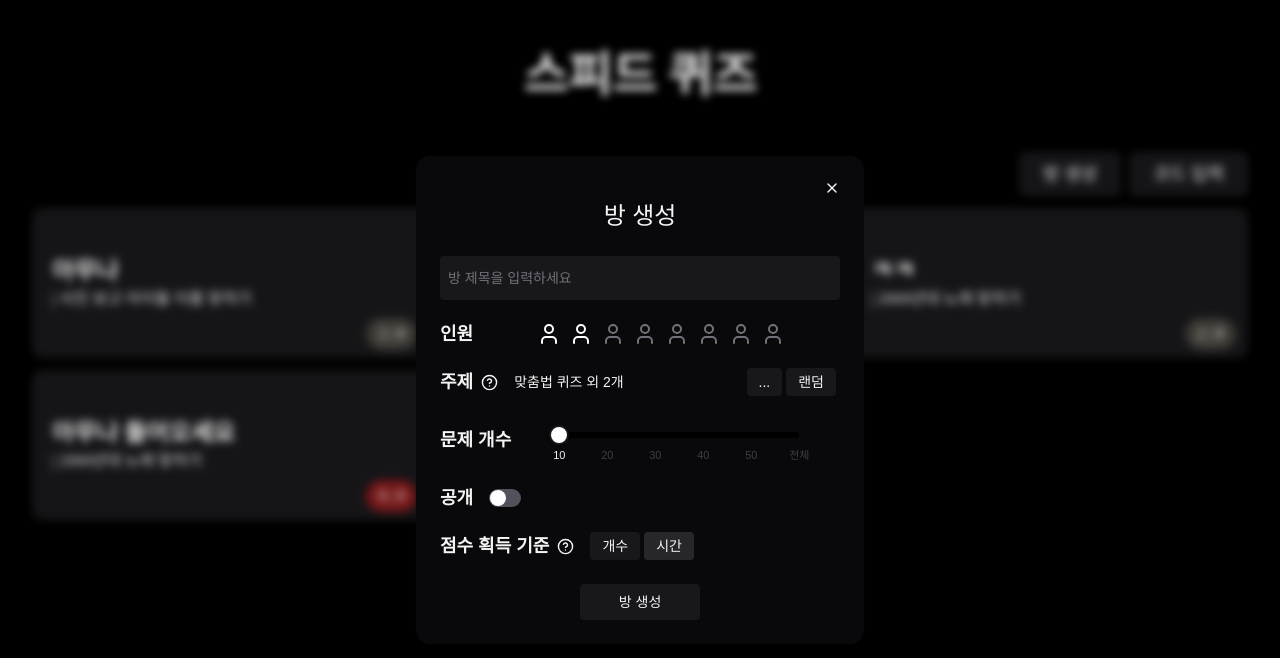
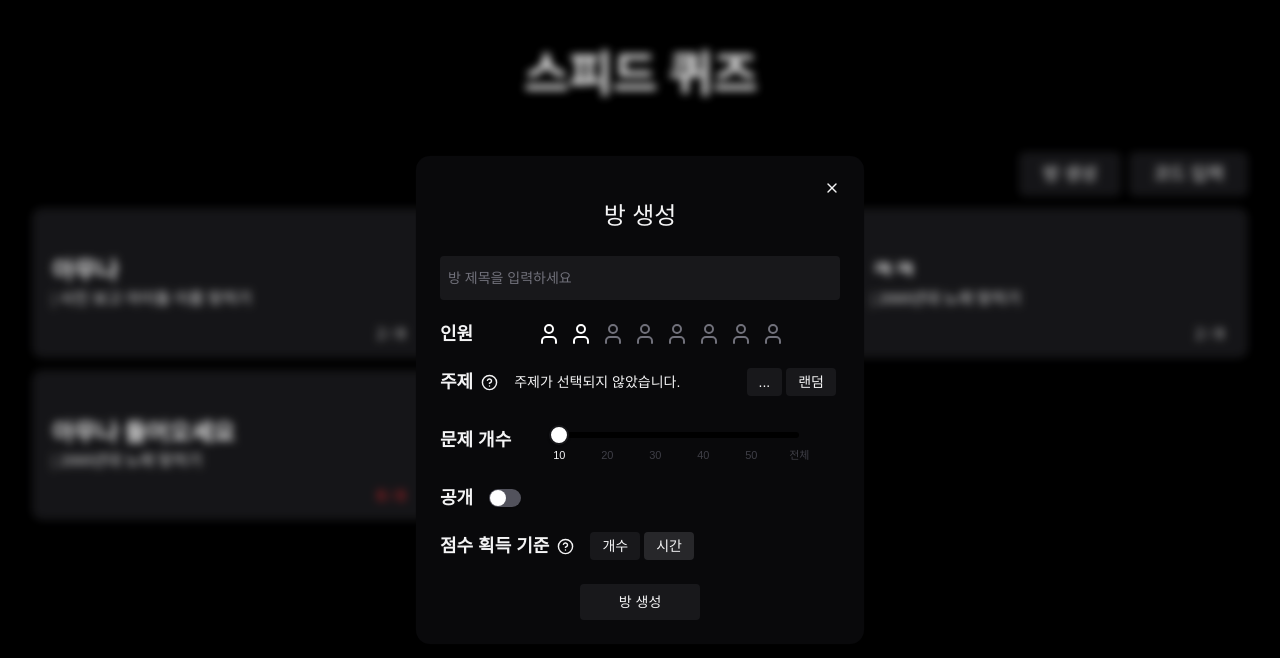
Before and after one commit to acrylic-ap/quiz_game, a Next.js app: page / in a window 1280 px wide. Both pictures are taken after a click on the button "방 생성". Shown: the top 658 px of the page. Built offline with nearby package versions, Linux system fonts and the light colour scheme; a web font is replaced by a local one.

Commit message:
주제 검색 추가 및 주제 UI 수정

```diff
--- a/app/components/modals/room_modal/RoomModal.tsx
+++ b/app/components/modals/room/RoomModal.tsx
@@ -13,9 +13,12 @@ import { useState } from "react";
 import { StepSlider } from "./components/Slider";
 import { useAtom } from "jotai";
 import { showTopicModalState } from "@/app/atom/modalAtom";
+import { pickedTopicAtom } from "@/app/atom/topicAtom";
 
 export default function RoomModal() {
   const [, setShowTopicModal] = useAtom(showTopicModalState);
+
+  const [pickedTopic] = useAtom(pickedTopicAtom);
 
   const DECISION_LIST = {
     random: { label: "랜덤", next: "vote" },
@@ -43,6 +46,17 @@ export default function RoomModal() {
       alert("방 제목을 입력하세요.");
       return;
     }
+  };
+
+  const showTopic = () => {
+    if (!pickedTopic.size) return "주제가 선택되지 않았습니다.";
+
+    const firstTopic = pickedTopic.values().next().value;
+
+    if (!firstTopic) return "주제가 선택되지 않았습니다.";
+
+    if (pickedTopic.size === 1) return firstTopic;
+    else return `${firstTopic} 외 ${pickedTopic.size - 1}개`;
   };
 
   return (
@@ -120,7 +134,7 @@ export default function RoomModal() {
 항시 랜덤: 매 라운드마다 무작위 변경`}
               </div>
             )}
-            <label>맞춤법 퀴즈 외 2개</label>
+            <label>{showTopic()}</label>
             <div className="absolute right-0">
               <button
                 className="px-3 py-1 mr-1 rounded
--- a/app/components/modals/room_code_modal/RoomCodeModal.tsx
+++ b/app/components/modals/room_code/RoomCodeModal.tsx
@@ -39,7 +39,7 @@ export default function RoomCodeModal() {
           <input
             type="text"
             id="room-name"
-            placeholder="코드를 입력하세요"
+            placeholder="비번방 코드를 입력하세요"
             className="bg-zinc-900 text-zinc-100
               rounded pl-2 py-3
               outline-none
--- a/app/components/modals/topic_modal/TopicModal.tsx
+++ b/app/components/modals/topic/TopicModal.tsx
@@ -58,6 +58,15 @@ export default function TopicModal() {
     });
   };
 
+  const filteredTopicList = topicList.filter((topic) => {
+    if (category !== "all" && topic.category !== category) return false;
+    if (!showTypeImage && topic.type === "image") return false;
+    if (!showTypeArticle && topic.type === "article") return false;
+    if (!showTypeSound && topic.type === "sound") return false;
+    if (topicName && !topic.topicName.includes(topicName)) return false;
+    return true;
+  });
+
   return (
     <Dialog open={showTopicModal} onOpenChange={setShowTopicModal}>
       <DialogContent className="bg-zinc-950 text-zinc-100 select-none">
@@ -74,7 +83,7 @@ export default function TopicModal() {
             <input
               type="text"
               id="room-name"
-              placeholder="주제를 입력하세요"
+              placeholder="2자 이상 입력해 주세요"
               className="w-[85%] text-zinc-100
               pl-3 py-3
               outline-none
@@ -100,9 +109,9 @@ export default function TopicModal() {
                 value={category}
                 className="ml-2 outline-none bg-zinc-900"
               >
-                <option>분류</option>
-                <option>국어</option>
-                <option>노래</option>
+                <option value="all">분류</option>
+                <option value="국어">국어</option>
+                <option value="노래">노래</option>
               </select>
               <label className="ml-2 text">문제 유형</label>
               <button
@@ -138,17 +147,17 @@ export default function TopicModal() {
 
         <div
           className="grid grid-cols-2
-        w-full h-[200px] bg-zinc-700
+        w-full h-[200px]
         overflow-y-auto overflow-x-none
         no-scrollbar"
         >
-          {topicList.map((room) => (
+          {filteredTopicList.map((room) => (
             <div
               role="button"
               className={`relative h-full py-4
                       flex flex-col
                       hover:bg-zinc-800
-                      ${picked.has(room.id) ? "bg-zinc-950" : "bg-zinc-900"}`}
+                      ${picked.has(room.id) ? "bg-zinc-900" : "bg-zinc-950"}`}
               key={room.id}
               onClick={() => chooseTopic(room.id, room.topicName)}
             >
@@ -160,15 +169,8 @@ export default function TopicModal() {
                 >
                   {room.category}
                 </div>
-                <div className="absolute right-3 flex">
+                <div className="absolute right-3 flex items-center">
                   <div className="ml-3">{typeImage(room.type)}</div>
-                  <div className="ml-2">
-                    {room.questionType === "select" ? (
-                      <Check size={21} />
-                    ) : (
-                      <FormInput size={21} />
-                    )}
-                  </div>
                 </div>
               </div>
               <h2 className="text-lg font-bold mt-1 ml-3 mx-2">
--- a/app/layout.tsx
+++ b/app/layout.tsx
@@ -3,7 +3,7 @@ import "./globals.css";
 import { Provider } from "jotai";
 import { Inter } from "next/font/google";
 import { cn } from "@/lib/utils";
-import TopicModal from "./components/modals/topic_modal/TopicModal";
+import TopicModal from "./components/modals/topic/TopicModal";
 
 const inter = Inter({ subsets: ["latin"], variable: "--font-sans" });
 
--- a/app/page.tsx
+++ b/app/page.tsx
@@ -2,8 +2,8 @@
 
 import { useAtom } from "jotai";
 import { roomListState } from "@/app/atom/lobbyAtom";
-import RoomModal from "./components/modals/room_modal/RoomModal";
-import RoomCodeModal from "./components/modals/room_code_modal/RoomCodeModal";
+import RoomModal from "./components/modals/room/RoomModal";
+import RoomCodeModal from "./components/modals/room_code/RoomCodeModal";
 
 export const Header = () => {
   return (
@@ -70,11 +70,11 @@ export const Section = () => {
             <p className="text ml-5">| {room.topic}</p>
             <div
               className={`absolute right-3 bottom-2
-                        text ml-5 px-3 py-1 rounded-2xl
+                        text ml-5 px-3 py-1
                         flex items-center justify-center
-                        ${room.capacity === room.maxCapacity ? "bg-red-900" : "bg-stone-700"}`}
+                        ${room.capacity === room.maxCapacity ? "text-red-500" : "text-white"}`}
             >
-              {room.capacity} | {room.maxCapacity}
+              {room.capacity} / {room.maxCapacity}
             </div>
           </div>
         ))}
```
Also changed, not shown: app/components/modals/room/components/Slider.tsx (renamed from app/components/modals/room_modal/components/Slider.tsx).
